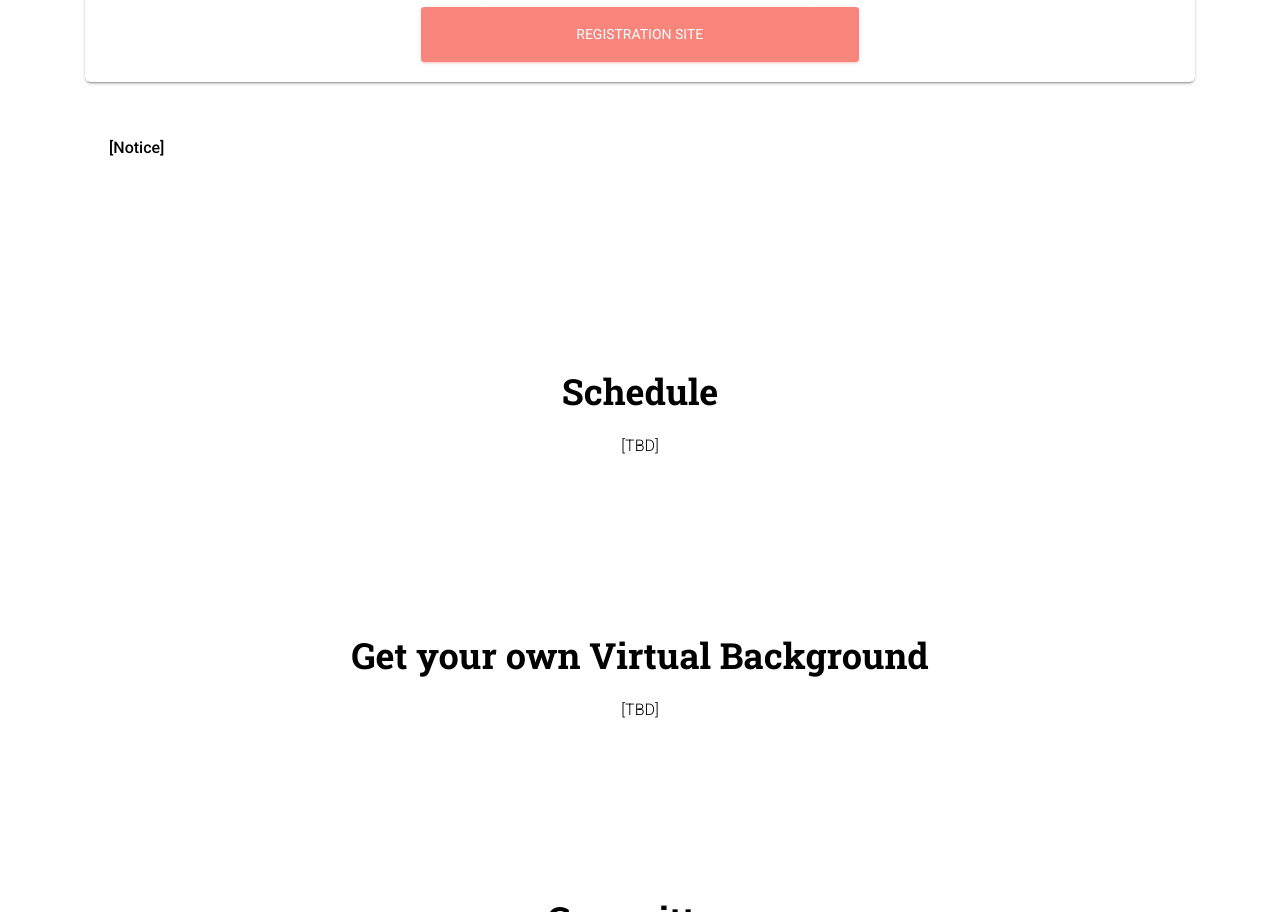
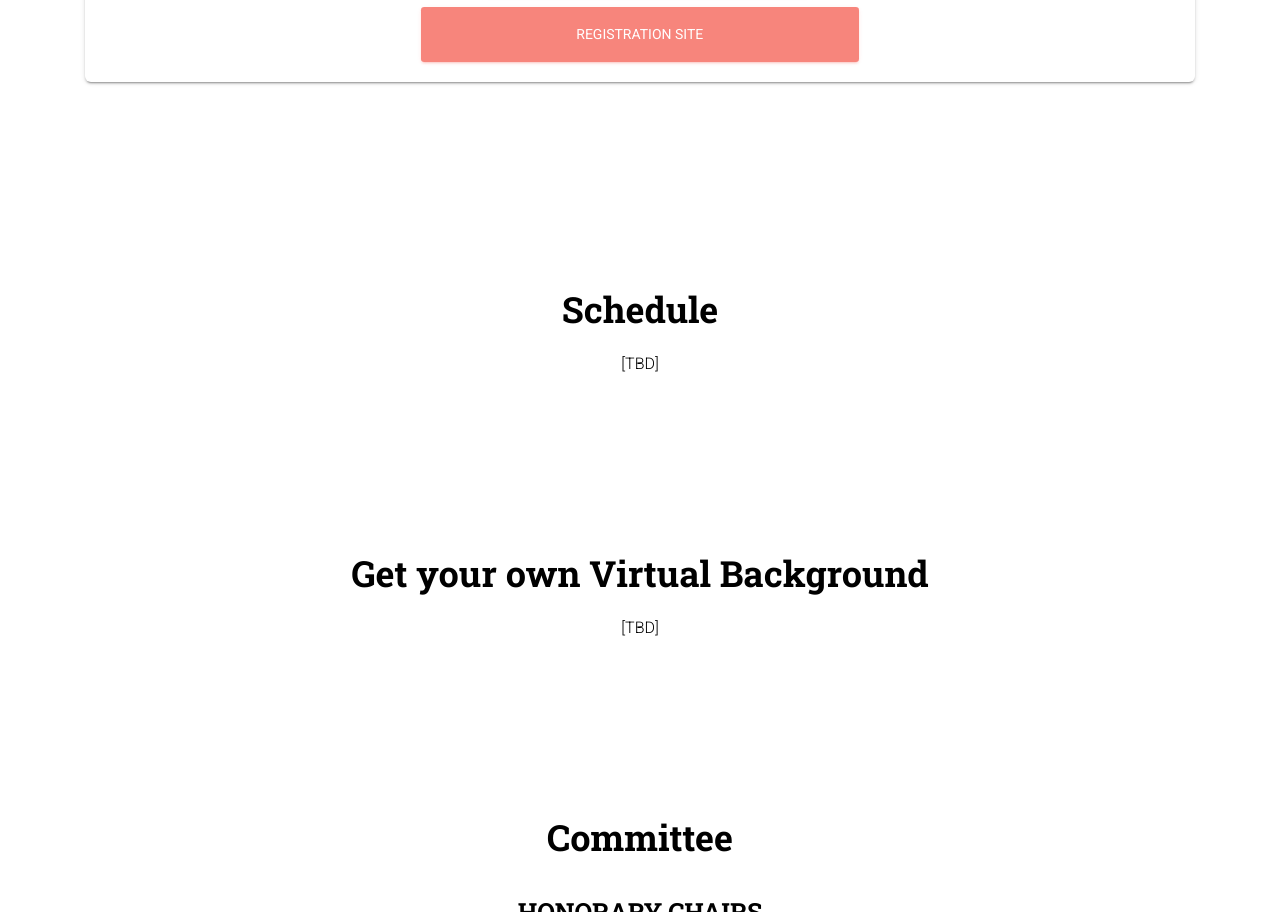
Before and after one commit to ushiama/ADADA2022, a plain HTML site: page index.html in a window 1280 px wide. Shown: the part 7353-8265 px from the top of the page. Drawn offline with Linux system fonts and the light colour scheme; some packages are replaced by stand-ins of ours.

Commit message:
typo miss

```diff
--- a/index.html
+++ b/index.html
@@ -521,15 +521,6 @@
                     </div>
                 </div>
 
-
-                <p class="p-4" style="font-size:1em;text-align:left;font-weight:500;">
-                    [Notice]<br>
-
-                </p>
-
-
-
-
             </div>
             <div class="section text-center" id="schedule">
                 <h2 class="title">Schedule</h2>
```
